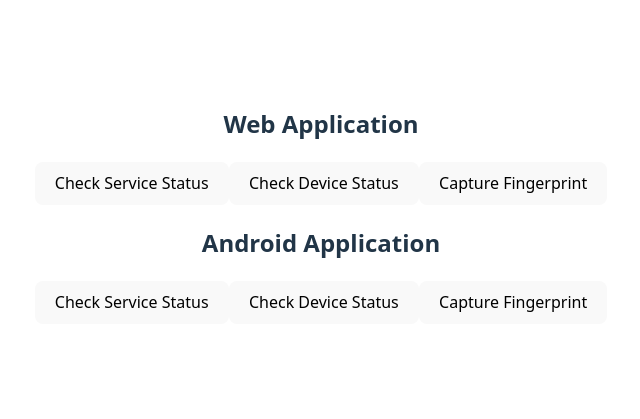
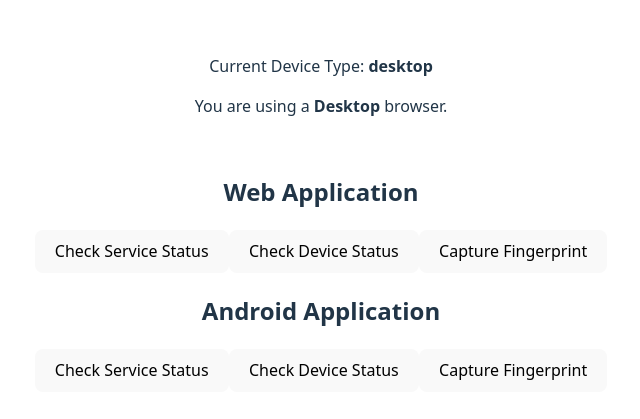
Before and after one commit to amar-josh/ReactPOCBiometric, a React (Vite) app: page / in a window 1280 px wide. Shown: the part 195-614 px from the top of the page, without its empty margins (319-959 px from the left). Built offline with nearby package versions, Linux system fonts and the light colour scheme.

Commit message:
Detect device type

```diff
--- a/src/App.tsx
+++ b/src/App.tsx
@@ -1,6 +1,7 @@
 
 import { useState } from 'react';
 import './App.css'
+import DeviceDetect from './deviceDetect';
 
 // Extend the Window interface to include NativeCallback
 declare global {
@@ -129,6 +130,7 @@ const callFlutterMethod = async (method:string, args:{serviceId:string}) => {
     <>
       <div>
          <div className='d-flex justify-content-center align-items-center vh-100' >
+          <div><DeviceDetect/></div>
           <div>
         <h2>Web Application</h2>
          <button  onClick={getDeviceStatus}>Check Service Status</button>
--- /dev/null
+++ b/src/deviceDetect.tsx
@@ -0,0 +1,37 @@
+// YourComponent.js
+import React from 'react';
+import useDeviceDetection  from './useDeviceDetection'; // Assuming this is where your hook is defined
+function DeviceDetect() {
+  const { deviceType, isDesktop, isAndroid, isAndroidWebView, isMobile } = useDeviceDetection();
+
+  if (deviceType === 'loading') {
+    return <p>Detecting device type...</p>;
+  }
+
+  return (
+    <div style={{ padding: '20px', textAlign: 'center' }}>
+      <p>Current Device Type: <strong>{deviceType}</strong></p>
+
+      {isDesktop && (
+        <p>You are using a <strong>Desktop</strong> browser.</p>
+      )}
+
+      {isAndroid && !isAndroidWebView && (
+        <p>You are using a <strong>Native Android Browser</strong>.</p>
+      )}
+
+      {isAndroidWebView && (
+        <p>You are using an <strong>Android App's WebView</strong>.</p>
+      )}
+
+      {isMobile && (
+        <p>This is a <strong>Mobile Device</strong>.</p>
+      )}
+
+
+    </div>
+  );
+}
+
+
+export default DeviceDetect;
--- /dev/null
+++ b/src/useDeviceDetection.js
@@ -0,0 +1,61 @@
+// hooks/useDeviceDetection.js
+import { useState, useEffect } from 'react';
+
+const getDeviceType = () => {
+  const ua = navigator.userAgent;
+
+  // 1. Check for Android specifically
+  if (/Android/i.test(ua)) {
+    // Check if it's an Android WebView (often contains 'wv' or 'WebView')
+    // Note: 'wv' is very common for system WebViews used by apps
+    if (/wv|WebView/.test(ua)) {
+      return 'android_webview';
+    }
+    return 'android_device'; // Generic Android browser
+  }
+
+  // 2. Check for iOS (iPhone/iPad) - useful to distinguish from Android
+  if (/iPhone|iPad|iPod/i.test(ua)) {
+    return 'ios_device';
+  }
+
+  // 3. Check for common desktop OSes
+  if (/Windows/i.test(ua) || /Macintosh|Mac OS X/i.test(ua) || /Linux/i.test(ua) && !/Android/i.test(ua)) {
+    return 'desktop';
+  }
+
+  // Fallback for unknown or other types
+  return 'unknown';
+};
+
+const useDeviceDetection = () => {
+  const [deviceType, setDeviceType] = useState('loading'); // Initial state
+
+  useEffect(() => {
+    // Set the device type once on component mount
+    setDeviceType(getDeviceType());
+
+    // Optional: Add listeners for window resize if you want to react to orientation changes
+    // or if you want to re-evaluate on very rare cases where UA might dynamically change (unlikely)
+    // const handleResize = () => setDeviceType(getDeviceType());
+    // window.addEventListener('resize', handleResize);
+    // return () => window.removeEventListener('resize', handleResize);
+  }, []);
+
+  // Return boolean flags for convenience
+  const isDesktop = deviceType === 'desktop';
+  const isAndroid = deviceType === 'android_device' || deviceType === 'android_webview';
+  const isAndroidWebView = deviceType === 'android_webview';
+  const isMobile = isAndroid || deviceType === 'ios_device'; // Include iOS for a general 'mobile' flag
+
+  return {
+    deviceType,
+    isDesktop,
+    isAndroid,
+    isAndroidWebView,
+    isMobile,
+    // Add other flags if you need to distinguish iOS, etc.
+  };
+}
+
+export default useDeviceDetection;
```
